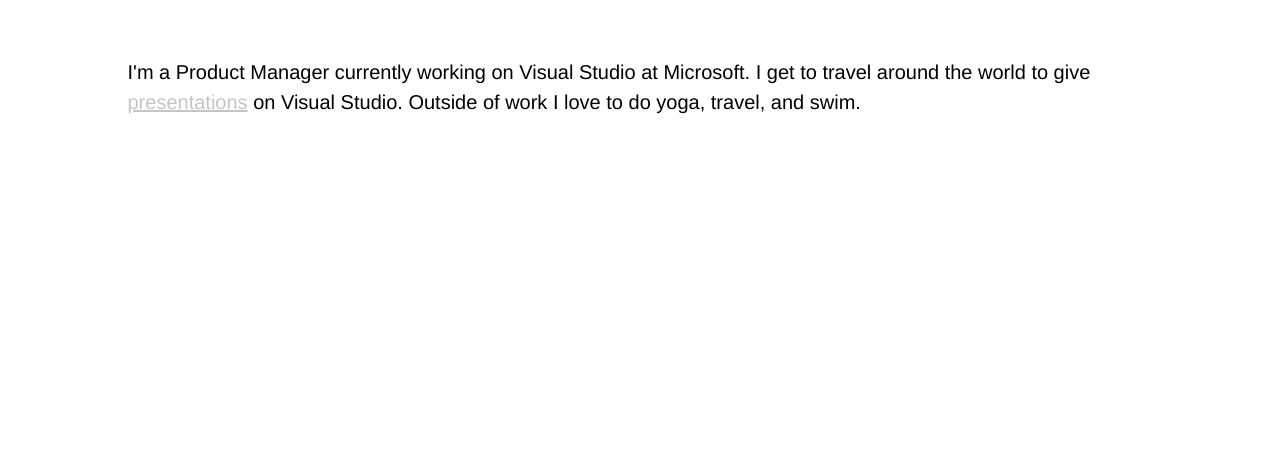
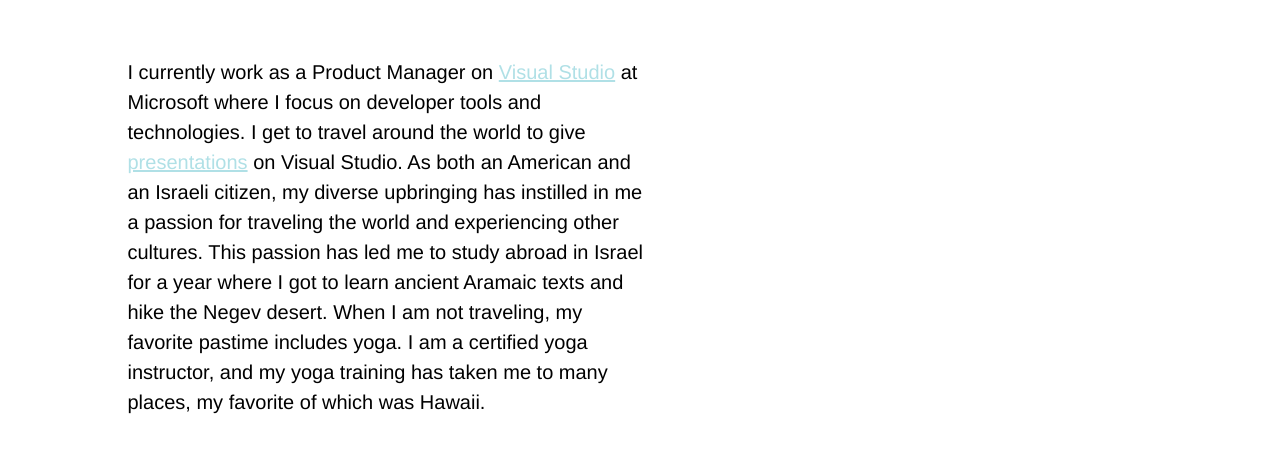
Before and after one commit to mika1490/mika1490.github.io, a plain HTML site: page about.html in a window 1280 px wide. Shown: the part 271-724 px from the top of the page. Drawn offline with nearby package versions, Linux system fonts and the light colour scheme.

Commit message:
added more to about section

```diff
--- a/about.html
+++ b/about.html
@@ -50,9 +50,9 @@
     <div class="container-fluid page-content">
       <section id="about" class='home'>
         <div class="about-header">
-          <h1 class="title">Hello !</h1>
+          <h2 class="title">Hello !</h2>
           <div class="about-text">
-            I'm a Product Manager currently working on Visual Studio at Microsoft. I get to travel around the world to give <span><a class="text-link"  href="https://www.youtube.com/watch?v=xqbQlZ6ZRyw">presentations</a></span> on Visual Studio. Outside of work I love to do yoga, travel, and swim.
+            I currently work as a Product Manager on <span><a class="text-link" href="https://visualstudio.microsoft.com/">Visual Studio</a></span> at Microsoft where I focus on developer tools and technologies. I get to travel around the world to give <span><a class="text-link"  href="https://www.youtube.com/watch?v=xqbQlZ6ZRyw">presentations</a></span> on Visual Studio. As both an American and an Israeli citizen, my diverse upbringing has instilled in me a passion for traveling the world and experiencing other cultures. This passion has led me to study abroad in Israel for a year where I got to learn ancient Aramaic texts and hike the Negev desert. When I am not traveling, my favorite pastime includes yoga. I am a certified yoga instructor, and my yoga training has taken me to many places, my favorite of which was Hawaii.
           </div>
         </div>
       </section>
--- a/css/main.css
+++ b/css/main.css
@@ -166,7 +166,7 @@
 
 .text-link {
   text-decoration: underline;
-  color: #c5c5c5;
+  color: powderblue;
   font-size: 2rem;
 }
 
@@ -195,4 +195,7 @@
   .project-text {
     margin-right: 10rem;
   }
+  .about-text {
+    margin-right: 50rem;
+  }
 }
```
